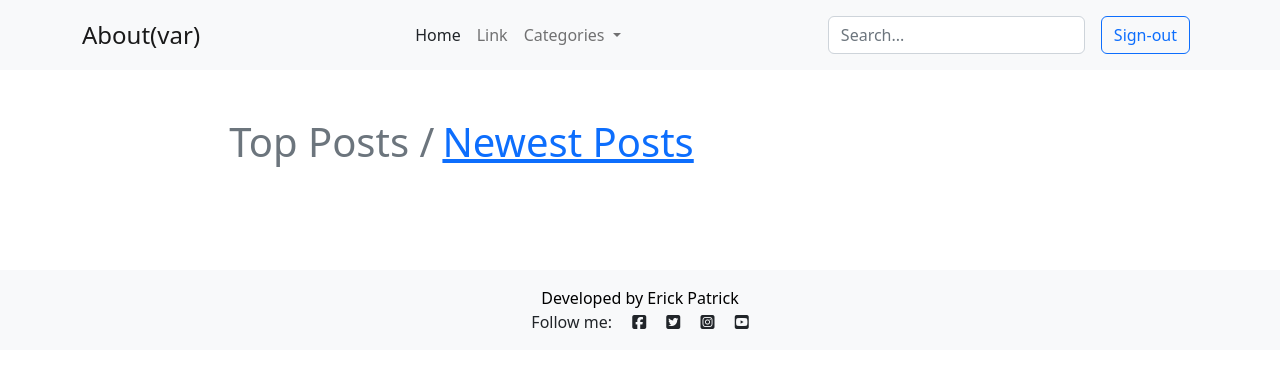
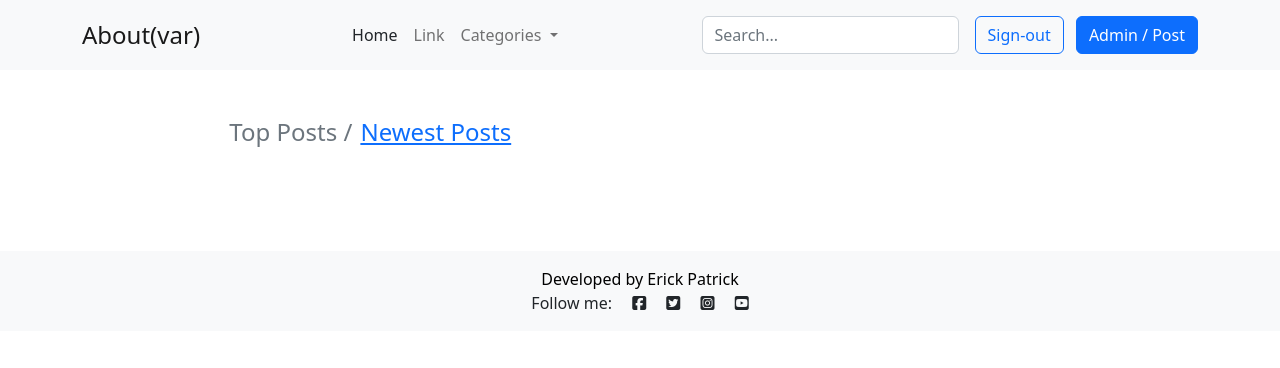
Before and after one commit to fpatrick/av, a Django app: page / in a window 1280 px wide. Shown: the top 368 px of the page. Run offline with Django 4.2, Linux system fonts and the light colour scheme; the visitor is signed in with stand-in values (Sample User, id 1); data that the repository does not hold is empty; some libraries are stand-ins or nearby versions.

Commit message:
Add admin button on base html

```diff
--- a/blog/admin.py
+++ b/blog/admin.py
@@ -23,7 +23,7 @@ class PostAdmin(SummernoteModelAdmin):
         if request.user.is_superuser:
             return qs
         else:
-            self.exclude = ('author','likes', 'excerpt')
+            self.exclude = ('likes', 'excerpt')
             return qs.filter(author=request.user)
 
 
--- a/templates/base.html
+++ b/templates/base.html
@@ -57,6 +57,7 @@
             <div class="text-end">
                 {% if user.is_authenticated %}
                 <a href="{% url 'account_logout' %}" class="btn btn-outline-primary me-2">Sign-out</a>
+                <a href="{% url 'admin:index' %}" class="btn btn-primary">Admin / Post</a>
                 {% else %}
                 <a href="{% url 'account_login' %}" class="btn btn-outline-primary me-2">Login</a>
                 <a href="{% url 'account_signup' %}" class="btn btn-primary">Sign-up</a>
--- a/templates/index.html
+++ b/templates/index.html
@@ -6,8 +6,8 @@
     <header>
         <nav aria-label="breadcrumb" style="--bs-breadcrumb-divider: '';">
             <ol class="breadcrumb">
-                <li class="breadcrumb-item active "><span class="display-6">Top Posts /</span></li>
-                <li class="breadcrumb-item"  aria-current="page"><a class="display-6 href="#">Newest Posts</a></li>
+                <li class="breadcrumb-item active "><span class="h4">Top Posts /</span></li>
+                <li class="breadcrumb-item"  aria-current="page"><a class="h4 href="#">Newest Posts</a></li>
             </ol>
         </nav>
     </header>
```
